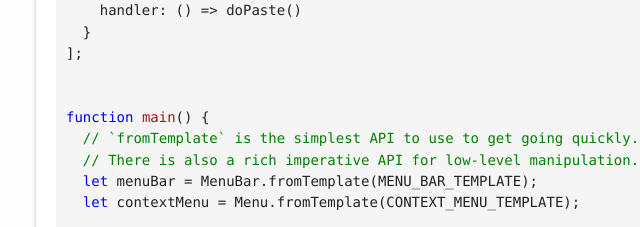
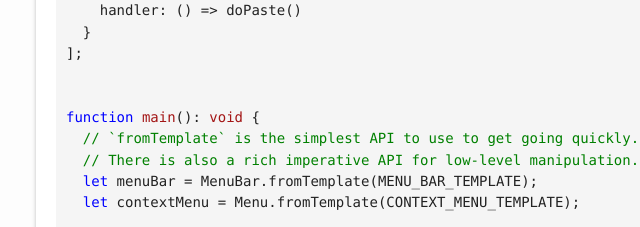
Before and after one commit to gochoam/phosphor-menus, a plain HTML site: page api/index.html in a window 1280 px wide. Shown: the part 4613-4840 px from the top of the page, 4-644 px from the left. Drawn offline with Linux system fonts and the light colour scheme.

Commit message:
autocommit docs

```diff
--- a/api/index.html
+++ b/api/index.html
@@ -223,7 +223,7 @@ browserify myapp.js -o mybundle.js
 ];
 
 
-<span class="hljs-function"><span class="hljs-keyword">function</span> <span class="hljs-title">main</span>(<span class="hljs-params"></span>) </span>{
+<span class="hljs-function"><span class="hljs-keyword">function</span> <span class="hljs-title">main</span>(<span class="hljs-params"></span>): <span class="hljs-title">void</span> </span>{
   <span class="hljs-comment">// `fromTemplate` is the simplest API to use to get going quickly.</span>
   <span class="hljs-comment">// There is also a rich imperative API for low-level manipulation.</span>
   <span class="hljs-keyword">let</span> menuBar = MenuBar.fromTemplate(MENU_BAR_TEMPLATE);
```
